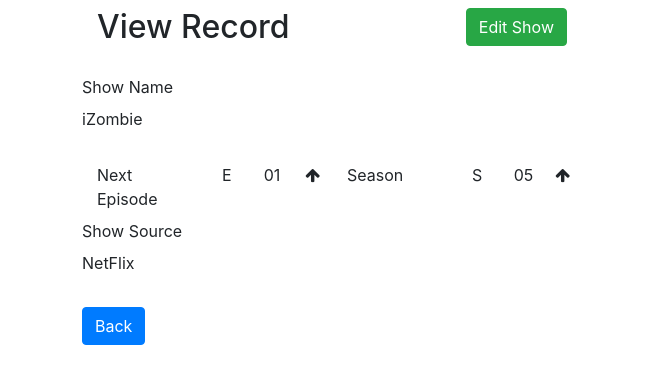
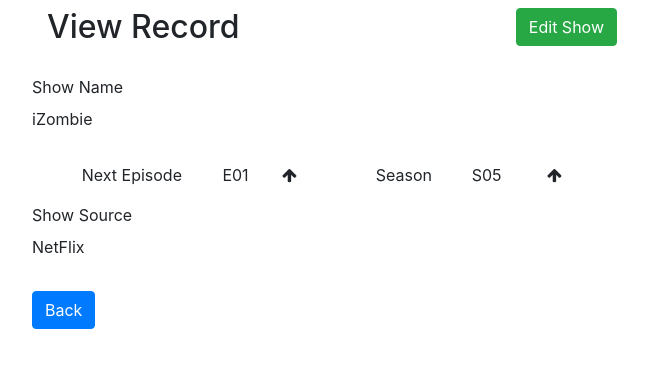
Before and after one commit to daveOTlinux/episodes, a PHP site: page /read.php?ID=5 in a window 1280 px wide. Shown: the top 384 px of the page, without its empty margins (308-956 px from the left). Run offline with PHP 8.4, Linux system fonts and the light colour scheme; data comes from the database, SQL or seed files in the repository.

Commit message:
Arranged Next Episode and Season mostly how I want it.

```diff
--- a/read.php
+++ b/read.php
@@ -108,30 +108,23 @@ if(isset($_GET["ID"]) && !empty(trim($_GET["ID"]))){
 	            </div>
 				</div>
 				<div class="row">
-					<div class="col-sm-3">
-						<label>Next Episode</label>
+					<div class="text-right pr-0 col-sm-3">Next Episode</div>
+					<div class="text-right pr-0 col-sm-1" >E</div>
+					<div class="pl-0 text-left col-sm-1">
+						<p><?php echo ltrim($NextEpisode, "E"); ?></p>
 					</div>
-					<div class="col-sm-1">
-						<label>E</label>
+					<div class="pl-0 col-sm-1">
+						<i class="fa fa-arrow-up"></i>
 					</div>
-					<div class="col-sm-1">
-						<p class="form-control-static"><?php echo ltrim($NextEpisode, "E"); ?></p>
+					<div class="text-right pr-0 col-sm-2">Season</div>
+					<div class="text-right pr-0 col-sm-1" >S</div>
+					<div class="pl-0 text-left col-sm-1">
+						<p><?php echo ltrim($Season, "S"); ?></p>
 					</div>
 					<div class="col-sm-1">
 						<i class="fa fa-arrow-up" aria-hidden="true"></i>
 					</div>
-					<div class="col-sm-3">
-						<label>Season</label>
-					</div>
-					<div class="col-sm-1">
-						<label>S</label>
-					</div>
-					<div class="col-sm-1">
-						<p class="form-control-static"><?php echo ltrim($Season, "S"); ?></p>
-					</div>
-					<div class="col-sm-1">
-						<i class="fa fa-arrow-up" aria-hidden="true"></i>
-					</div>
+					<div class="col-sm-1" ></div>
 				</div>
 				<div class="row">
 					<div class="form-group">
--- a/style.css
+++ b/style.css
@@ -1,6 +1,6 @@
 #main {
     position: absolute;
-    width: 80%;
+    width: 90%;
     left:10%;
     top:0;
     height:100%;
@@ -12,7 +12,7 @@
     color:#222222;
 }
 .wrapper{
-	width: 500px;
+	width: 600px;
 	margin: 0 auto;
 }
 .sortbyfield{
```
